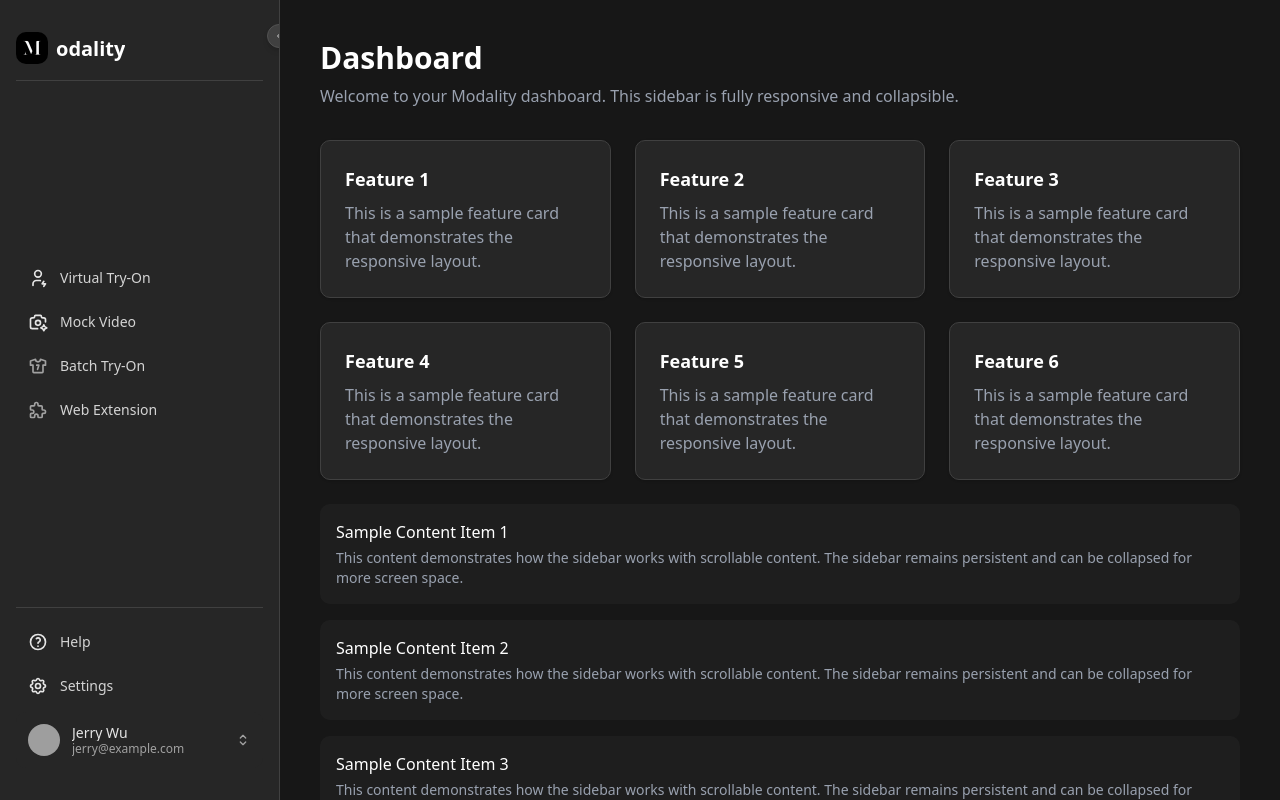
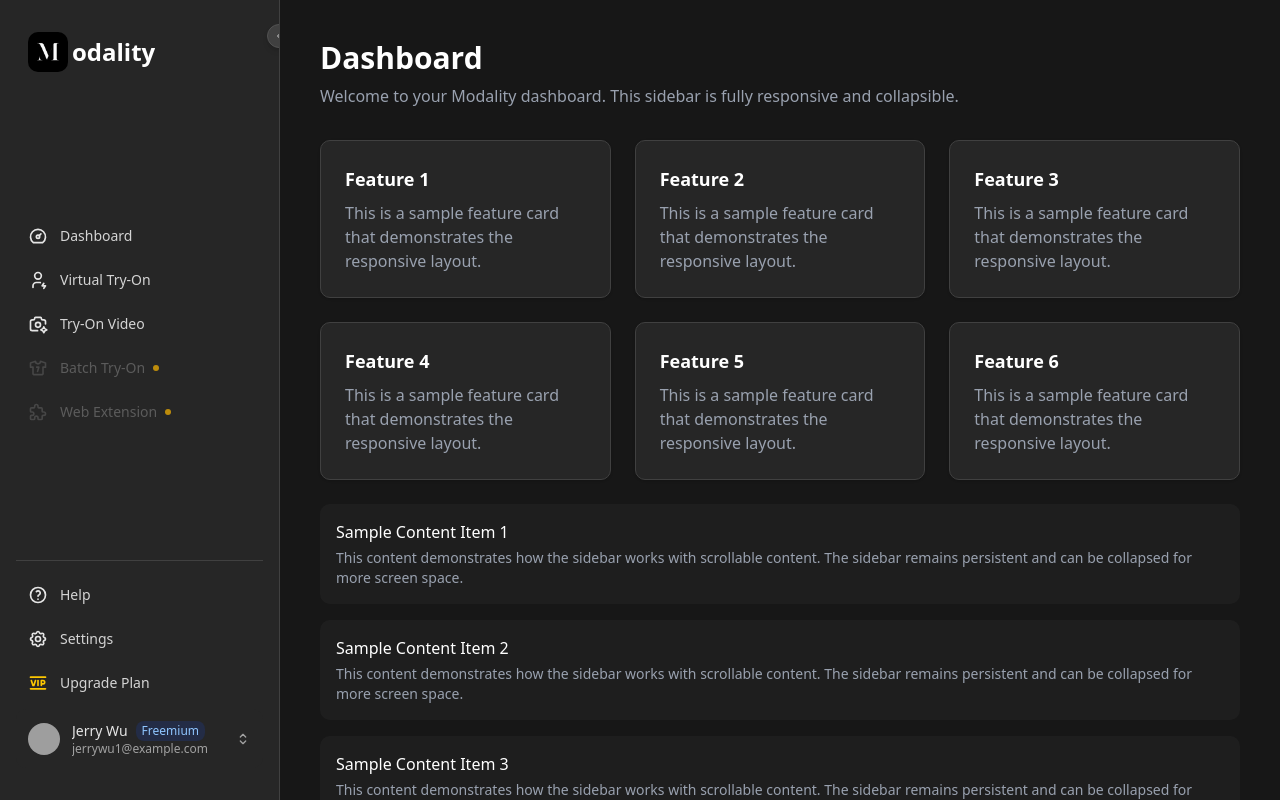
Before and after one commit to JerryWu0430/modality_dashboard, a Next.js app: page / in a window 1280 px wide. Built offline with nearby package versions, Linux system fonts and the light colour scheme; grey boxes are pictures that could not be loaded.

Commit message:
finalized sidebar

```diff
--- a/src/components/sidebar-component.tsx
+++ b/src/components/sidebar-component.tsx
@@ -9,13 +9,28 @@ import {
   IconPuzzle,
   IconSettings,
   IconSelector,
+  IconVip,
+  IconHistory,
+  IconLogout,
+  IconDashboard,
+  IconCreditCard,
 } from "@tabler/icons-react";
 import { motion, AnimatePresence } from "motion/react";
 import { cn } from "@/lib/utils";
 
 export function SidebarComponent({ children }: { children: React.ReactNode }) {
+  // User subscription tier - this could come from a context or props
+  const userTier = "Freemium"; // Could be "Freemium", "Pro", or "Enterprise"
+
   // MIDDLE section links
   const middleLinks = [
+    {
+      label: "Dashboard",
+      href: "/",
+      icon: (
+        <IconDashboard className="h-5 w-5 shrink-0 text-neutral-700 dark:text-neutral-200" />
+      ),
+    },
     {
       label: "Virtual Try-On",
       href: "/virtual-try-on",
@@ -24,7 +39,7 @@ export function SidebarComponent({ children }: { children: React.ReactNode }) {
       ),
     },
     {
-      label: "Mock Video",
+      label: "Try-On Video",
       href: "/mock-video",
       icon: (
         <IconCameraSpark className="h-5 w-5 shrink-0 text-neutral-700 dark:text-neutral-200" />
@@ -34,15 +49,17 @@ export function SidebarComponent({ children }: { children: React.ReactNode }) {
       label: "Batch Try-On",
       href: "/batch-try-on",
       icon: (
-        <IconShirtSport className="h-5 w-5 shrink-0 text-neutral-500 dark:text-neutral-400" />
+        <IconShirtSport className="h-5 w-5 shrink-0 text-neutral-400 dark:text-neutral-500 opacity-60" />
       ),
+      isComingSoon: true,
     },
     {
       label: "Web Extension",
       href: "/web-extension",
       icon: (
-        <IconPuzzle className="h-5 w-5 shrink-0 text-neutral-500 dark:text-neutral-400" />
+        <IconPuzzle className="h-5 w-5 shrink-0 text-neutral-400 dark:text-neutral-500 opacity-60" />
       ),
+      isComingSoon: true,
     },
   ];
 
@@ -62,6 +79,14 @@ export function SidebarComponent({ children }: { children: React.ReactNode }) {
         <IconSettings className="h-5 w-5 shrink-0 text-neutral-700 dark:text-neutral-200" />
       ),
     },
+    // Add upgrade plan for freemium users
+    ...(userTier === "Freemium" ? [{
+      label: "Upgrade Plan",
+      href: "/upgrade",
+      icon: (
+        <IconVip className="h-5 w-5 shrink-0 text-yellow-600 dark:text-yellow-400" />
+      ),
+    }] : []),
   ];
 
   const [open, setOpen] = useState(true);
@@ -103,7 +128,7 @@ const SidebarContent = ({
     <>
       {/* TOP SECTION - Company Logo */}
       <div className={cn(
-        "flex border-b border-neutral-200 dark:border-neutral-700 transition-all duration-300",
+        "flex transition-all duration-300",
         open ? "py-4 px-0" : "py-4 px-0 justify-center"
       )}>
         <Logo />
@@ -139,6 +164,7 @@ const ResponsiveSidebarLink = ({
     label: string;
     href: string;
     icon: React.ReactNode;
+    isComingSoon?: boolean;
   }
 }) => {
   const { open } = useSidebar();
@@ -170,11 +196,12 @@ const ResponsiveSidebarLink = ({
         onMouseLeave={handleMouseLeave}
         className={cn(
           "flex items-center gap-3 rounded-lg px-3 py-2 text-sm font-medium transition-all duration-200",
-          "text-neutral-700 hover:bg-neutral-200 hover:text-neutral-900",
-          "dark:text-neutral-300 dark:hover:bg-neutral-700 dark:hover:text-neutral-100",
           "focus:outline-none focus:ring-2 focus:ring-blue-500 focus:ring-offset-1",
           "relative",
-          !open && "justify-center"
+          !open && "justify-center",
+          link.isComingSoon
+            ? "text-neutral-400 dark:text-neutral-500 opacity-70 cursor-default hover:bg-neutral-100/50 dark:hover:bg-neutral-800/50"
+            : "text-neutral-700 hover:bg-neutral-200 hover:text-neutral-900 dark:text-neutral-300 dark:hover:bg-neutral-700 dark:hover:text-neutral-100"
         )}
       >
         <div className="shrink-0">
@@ -188,9 +215,12 @@ const ResponsiveSidebarLink = ({
               animate={{ opacity: 1, width: "auto" }}
               exit={{ opacity: 0, width: 0 }}
               transition={{ duration: 0.2, delay: 0.1 }}
-              className="whitespace-nowrap overflow-hidden"
+              className="whitespace-nowrap overflow-hidden flex items-center gap-2"
             >
               {link.label}
+              {link.isComingSoon && (
+                <div className="h-1.5 w-1.5 bg-amber-500 dark:bg-amber-400 rounded-full animate-pulse"></div>
+              )}
             </motion.span>
           )}
         </AnimatePresence>
@@ -241,12 +271,12 @@ const UserProfile = () => {
   };
 
   const handleProfileClick = () => {
-    if (open && profileRef.current) {
+    if (profileRef.current) {
       const rect = profileRef.current.getBoundingClientRect();
       // Position the dropdown in the main dashboard area, bottom left
       setDropdownPosition({
         x: rect.right + 25, // Small offset from sidebar edge
-        y: window.innerHeight - 330 // Fixed distance from bottom of screen
+        y: window.innerHeight - 334 // Fixed distance from bottom of screen
       });
       setShowDropdown(!showDropdown);
     }
@@ -302,11 +332,16 @@ const UserProfile = () => {
               transition={{ duration: 0.2, delay: 0.1 }}
               className="flex flex-col flex-1 overflow-hidden min-w-0"
             >
-              <div className="text-sm font-medium text-neutral-700 dark:text-neutral-200 leading-tight truncate">
-                Jerry Wu
+              <div className="flex items-center gap-2">
+                <span className="text-sm font-medium text-neutral-700 dark:text-neutral-200 leading-tight truncate">
+                  Jerry Wu
+                </span>
+                <span className="text-xs px-1.5 py-0.5 bg-blue-100 text-blue-700 dark:bg-blue-900/30 dark:text-blue-300 rounded-md font-medium">
+                  Freemium
+                </span>
               </div>
               <div className="text-xs text-neutral-500 dark:text-neutral-400 leading-tight truncate">
-                jerry@example.com
+                jerrywu1@example.com
               </div>
             </motion.div>
           )}
@@ -345,7 +380,7 @@ const UserProfile = () => {
 
       {/* Profile Dropdown Overlay */}
       <AnimatePresence>
-        {open && showDropdown && (
+        {showDropdown && (
           <div
             ref={dropdownRef}
             className="fixed z-[9999]"
@@ -372,11 +407,16 @@ const UserProfile = () => {
                     alt="User Avatar"
                   />
                   <div>
-                    <div className="text-sm font-medium text-neutral-900 dark:text-neutral-100">
-                      Jerry Wu
+                    <div className="flex items-center gap-2">
+                      <span className="text-sm font-medium text-neutral-900 dark:text-neutral-100">
+                        Jerry Wu
+                      </span>
+                      <span className="text-xs px-1.5 py-0.5 bg-blue-100 text-blue-700 dark:bg-blue-900/30 dark:text-blue-300 rounded-md font-medium">
+                        Freemium
+                      </span>
                     </div>
                     <div className="text-xs text-neutral-500 dark:text-neutral-400">
-                      jerry@example.com
+                      jerrywu1@example.com
                     </div>
                   </div>
                 </div>
@@ -390,7 +430,12 @@ const UserProfile = () => {
                   href="/settings"
                 />
                 <ProfileMenuItem
-                  icon={<IconHelp className="h-4 w-4" />}
+                  icon={<IconCreditCard className="h-4 w-4" />}
+                  label="Billing Management"
+                  href="/billing"
+                />
+                <ProfileMenuItem
+                  icon={<IconHistory className="h-4 w-4" />}
                   label="History"
                   href="#" // TODO: Add history page
                 />
@@ -398,7 +443,7 @@ const UserProfile = () => {
                 <div className="border-t border-neutral-100 dark:border-neutral-700 my-2"></div>
 
                 <ProfileMenuItem
-                  icon={<IconSelector className="h-4 w-4 text-yellow-600" />}
+                  icon={<IconVip className="h-4 w-4 text-yellow-600" />}
                   label="Upgrade to Pro"
                   href="#" // TODO: Add upgrade page
                   highlight={true}
@@ -407,7 +452,7 @@ const UserProfile = () => {
                 <div className="border-t border-neutral-100 dark:border-neutral-700 my-2"></div>
 
                 <ProfileMenuItem
-                  icon={<IconSettings className="h-4 w-4" />}
+                  icon={<IconLogout className="h-4 w-4" />}
                   label="Logout"
                   href="/"
                   onClick={() => {
@@ -420,7 +465,7 @@ const UserProfile = () => {
               {/* Footer */}
               <div className="px-4 py-2 border-t border-neutral-100 dark:border-neutral-700">
                 <div className="text-xs text-neutral-400 dark:text-neutral-500">
-                  v1.5.69 • <a href="/terms" className="hover:text-neutral-600 dark:hover:text-neutral-300">Terms & Conditions</a>
+                  v1.0.00 • <a href="/terms" className="hover:text-neutral-600 dark:hover:text-neutral-300">Terms & Conditions</a>
                 </div>
               </div>
             </motion.div>
@@ -501,14 +546,14 @@ export const Logo = () => {
         onMouseLeave={handleMouseLeave}
         className={cn(
           "relative z-20 flex text-sm font-normal text-black transition-all duration-200",
-          open ? "items-center gap-2" : "items-center justify-center"
+          open ? "items-center gap-1 px-3" : "items-center justify-center px-3"
         )}
       >
         <div className="shrink-0">
           <img
             src="/icon.png"
             alt="Modality Logo"
-            className="h-8 w-8 rounded-lg object-cover"
+            className="h-10 w-10 rounded-lg object-cover"
           />
         </div>
 
@@ -519,7 +564,7 @@ export const Logo = () => {
               animate={{ opacity: 1, width: "auto" }}
               exit={{ opacity: 0, width: 0 }}
               transition={{ duration: 0.2, delay: 0.1 }}
-              className="font-bold text-xl text-black dark:text-white leading-tight whitespace-nowrap overflow-hidden"
+              className="font-bold text-2xl text-black dark:text-white leading-tight whitespace-nowrap overflow-hidden"
             >
               odality
             </motion.span>
```
